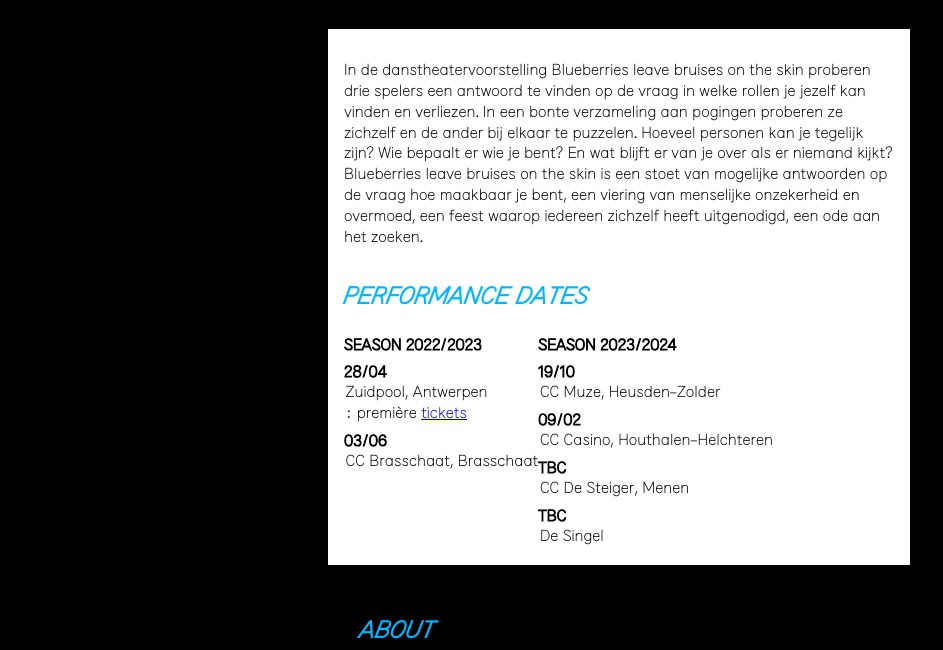
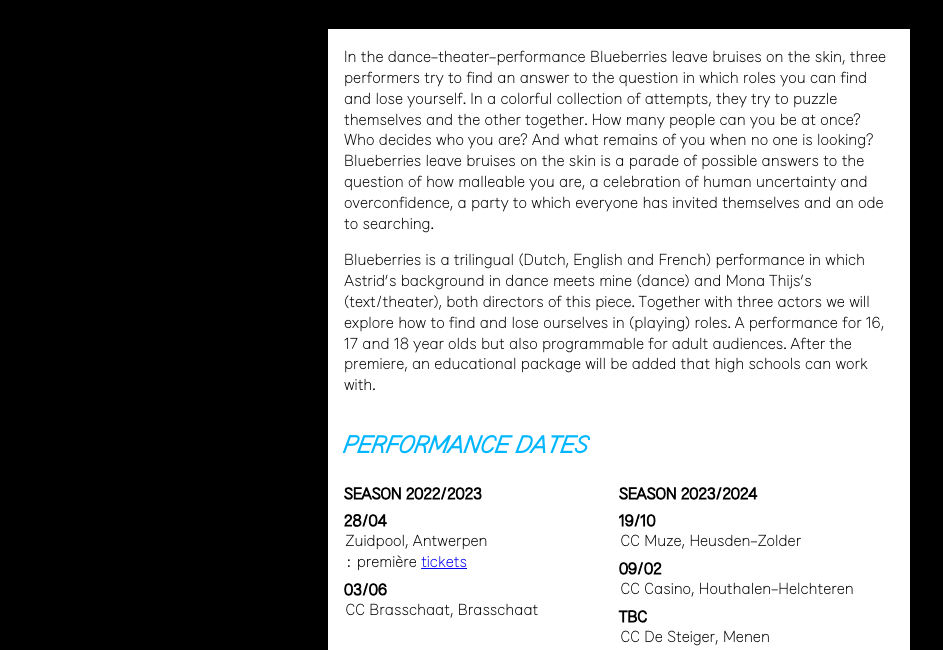
Before and after one commit to catospeltincx/blueberries, a plain HTML site: page index-english.html in a window 1280 px wide. Shown: the part 519-1169 px from the top of the page, without its empty margins (21-964 px from the left). Drawn offline with Linux system fonts and the light colour scheme.

Commit message:
details xx

```diff
--- a/index-english.html
+++ b/index-english.html
@@ -21,16 +21,25 @@
       <div class="white">
         <div class="description">
           <p>
-            In de danstheatervoorstelling Blueberries leave bruises on the skin
-            proberen drie spelers een antwoord te vinden op de vraag in welke
-            rollen je jezelf kan vinden en verliezen. In een bonte verzameling
-            aan pogingen proberen ze zichzelf en de ander bij elkaar te
-            puzzelen. Hoeveel personen kan je tegelijk zijn? Wie bepaalt er wie
-            je bent? En wat blijft er van je over als er niemand kijkt?
-            Blueberries leave bruises on the skin is een stoet van mogelijke
-            antwoorden op de vraag hoe maakbaar je bent, een viering van
-            menselijke onzekerheid en overmoed, een feest waarop iedereen
-            zichzelf heeft uitgenodigd, een ode aan het zoeken.
+            In the dance-theater-performance Blueberries leave bruises on the
+            skin, three performers try to find an answer to the question in
+            which roles you can find and lose yourself. In a colorful collection
+            of attempts, they try to puzzle themselves and the other together.
+            How many people can you be at once? Who decides who you are? And
+            what remains of you when no one is looking? Blueberries leave
+            bruises on the skin is a parade of possible answers to the question
+            of how malleable you are, a celebration of human uncertainty and
+            overconfidence, a party to which everyone has invited themselves and
+            an ode to searching.
+          </p>
+          <p>
+            Blueberries is a trilingual (Dutch, English and French) performance
+            in which Astrid’s background in dance meets mine (dance) and Mona
+            Thijs’s (text/theater), both directors of this piece. Together with
+            three actors we will explore how to find and lose ourselves in
+            (playing) roles. A performance for 16, 17 and 18 year olds but also
+            programmable for adult audiences. After the premiere, an educational
+            package will be added that high schools can work with.
           </p>
         </div>
 
--- a/main.css
+++ b/main.css
@@ -130,7 +130,7 @@ a.language:hover {
 
 .white {
     background-color: white;
-    padding: 15px 0 2px 0;
+    padding: 2px 0 2px 0;
     width: fit-content;
 }
 
@@ -214,6 +214,10 @@ h1.sub-title-about {
 .seasons {
     display: flex;
     flex-direction: row;
+}
+
+.season1 {
+    width: 50%;
 }
 
 .credits {
```
Also changed, not shown: index.html (+1 -1 lines).
